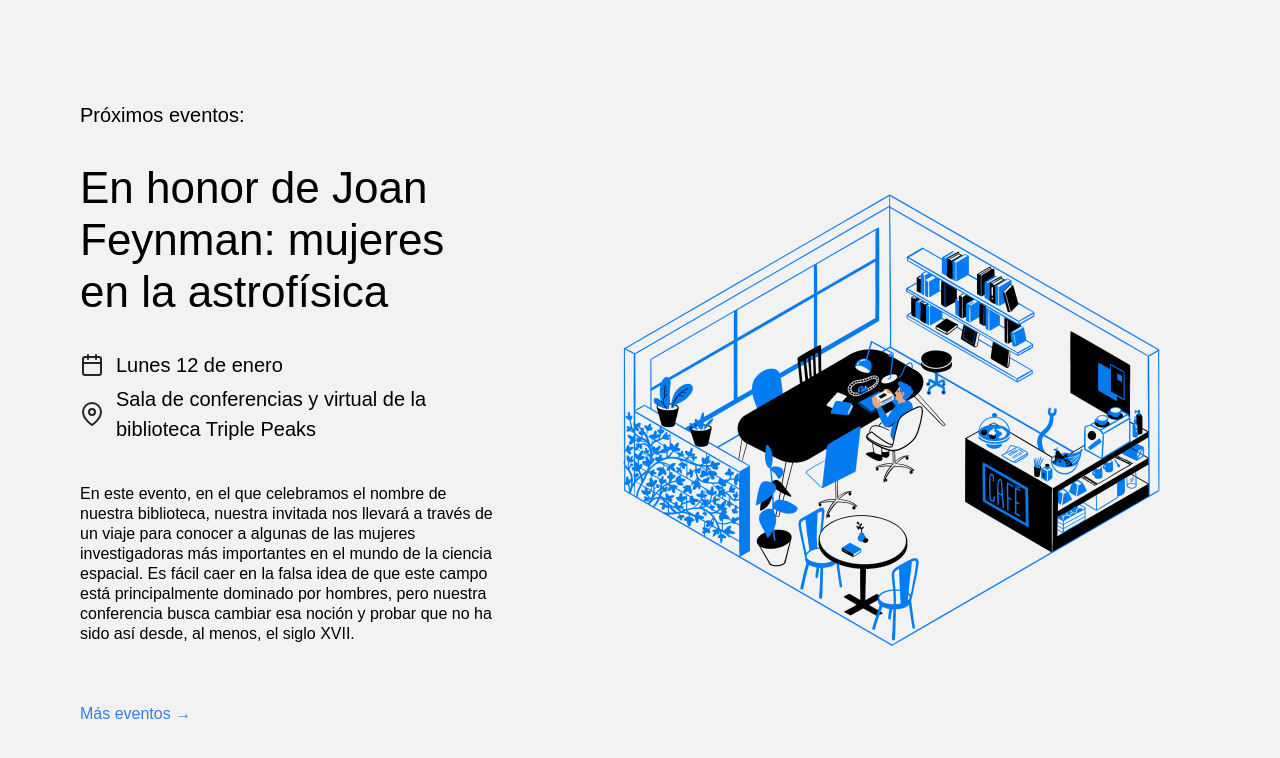
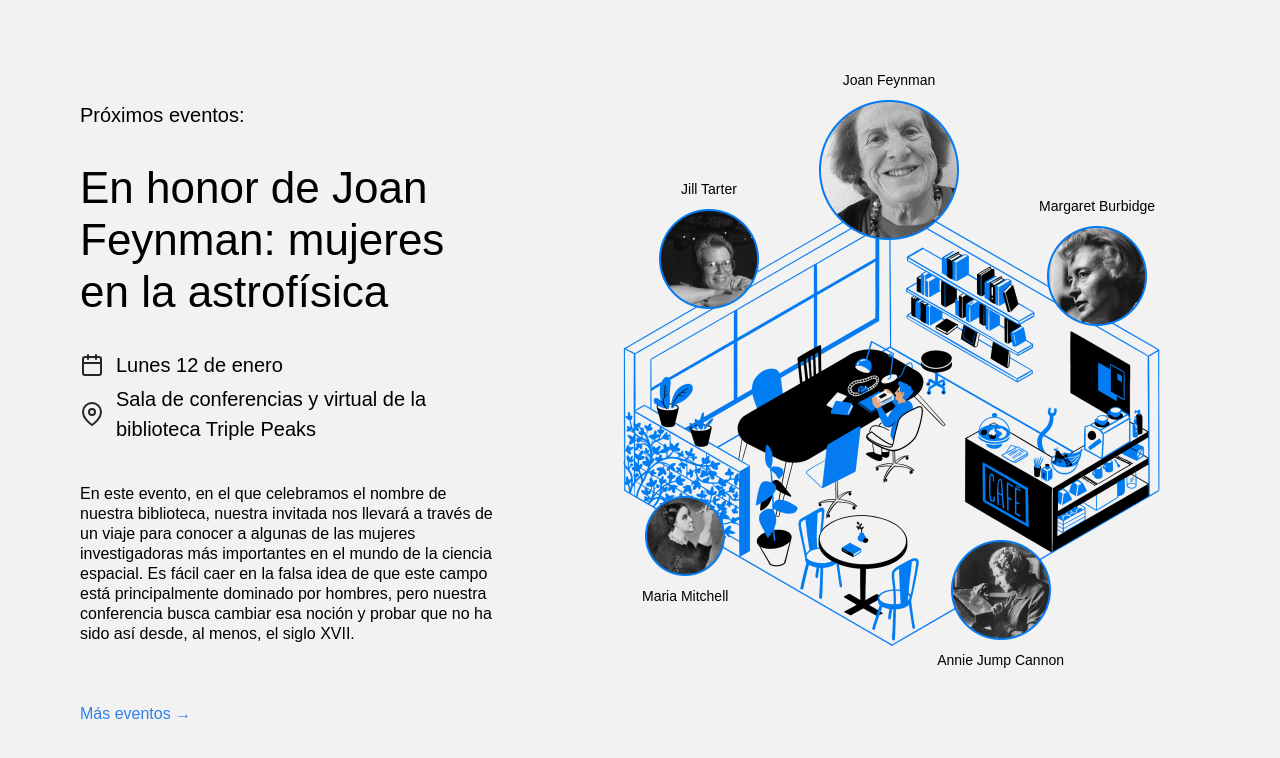
Before and after one commit to daniel-fernandez25/web_project_library_es, a plain HTML site: page index.html in a window 1280 px wide. Shown: the part 2094-2852 px from the top of the page. Drawn offline with Linux system fonts and the light colour scheme.

Commit message:
New Update to my project v2

```diff
--- a/index.html
+++ b/index.html
@@ -26,7 +26,7 @@
               >
             </li>
             <li>
-              <a class="nav__link">Eventos</a>
+              <a class="nav__link" href="#events">Eventos</a>
             </li>
             <li>
               <a class="nav__link">Conviértete en miembro</a>
@@ -127,7 +127,7 @@
           </ul>
         </section>
 
-        <section class="events">
+        <section class="events" id="events">
           <div class="events__content">
             <h2 class="events__heading">Próximos eventos:</h2>
             <h3 class="events__title">
@@ -171,6 +171,51 @@
               alt="coffee shop"
               class="events__image"
             />
+
+            <div class="person person_name_feynman">
+              <p class="person__caption">Joan Feynman</p>
+              <img
+                src="./images/person_feynman.png"
+                alt="Picture of Joan Feynman"
+                class="person__image person__image_size_l"
+              />
+            </div>
+
+            <div class="person person_name_burbidge">
+              <p class="person__caption">Margaret Burbidge</p>
+              <img
+                src="./images/person_burbidge.png"
+                alt="Picture of Margaret Burbidge"
+                class="person__image person__image_size_m"
+              />
+            </div>
+
+            <div class="person person_name_cannon">
+              <img
+                src="./images/person_cannon.png"
+                alt="Picture of Annie Jump Cannon"
+                class="person__image person__image_size_m"
+              />
+              <p class="person__caption">Annie Jump Cannon</p>
+            </div>
+
+            <div class="person person_name_mitchell">
+              <img
+                src="./images/person_mitchell.png"
+                alt="Picture of Maria Mitchell"
+                class="person__image person__image_size_s"
+              />
+              <p class="person__caption">Maria Mitchell</p>
+            </div>
+
+            <div class="person person_name_tarter">
+              <p class="person__caption">Jill Tarter</p>
+              <img
+                src="./images/person_tarter.png"
+                alt="Picture of Jill Tarter"
+                class="person__image person__image_size_m"
+              />
+            </div>
           </div>
         </section>
       </main>
--- a/styles/style.css
+++ b/styles/style.css
@@ -235,51 +235,56 @@
 }
 
 .person {
-  /* position: absolute;
+  position: absolute;
   display: flex;
   align-items: center;
   flex-direction: column;
-  gap: 10px; */
+  gap: 10px;
 }
 
 .person_name_feynman {
-  /* Utiliza los valores correctos de las propiedades top/right/bottom/left para posicionar el elemento */
+  top: -30px;
+  left: 319px;
 }
 
 .person_name_burbidge {
-  /* Utiliza los valores correctos de las propiedades top/right/bottom/left para posicionar el elemento */
+  top: 96px;
+  right: 125px;
 }
 
 .person_name_cannon {
-  /* Utiliza los valores correctos de las propiedades top/right/bottom/left para posicionar el elemento */
+  right: 216px;
+  bottom: 18px;
 }
 
 .person_name_mitchell {
-  /* Utiliza los valores correctos de las propiedades top/right/bottom/left para posicionar el elemento */
+  left: 142px;
+  bottom: 82px;
 }
 
 .person_name_tarter {
-  /* Utiliza los valores correctos de las propiedades top/right/bottom/left para posicionar el elemento */
+  top: 79px;
+  left: 159px;
 }
 
 .person__image {
-  /* max-width: 100%; */
+  max-width: 100%;
 }
 
 .person__image_size_l {
-  /* width: 140px; */
+  width: 140px;
 }
 
 .person__image_size_m {
-  /* width: 100px; */
+  width: 100px;
 }
 
 .person__image_size_s {
-  /* width: 80px; */
+  width: 80px;
 }
 
 .person__caption {
-  /* text-align: center;
+  text-align: center;
   font-size: 14px;
-  margin: 0; */
+  margin: 0;
 }
```
